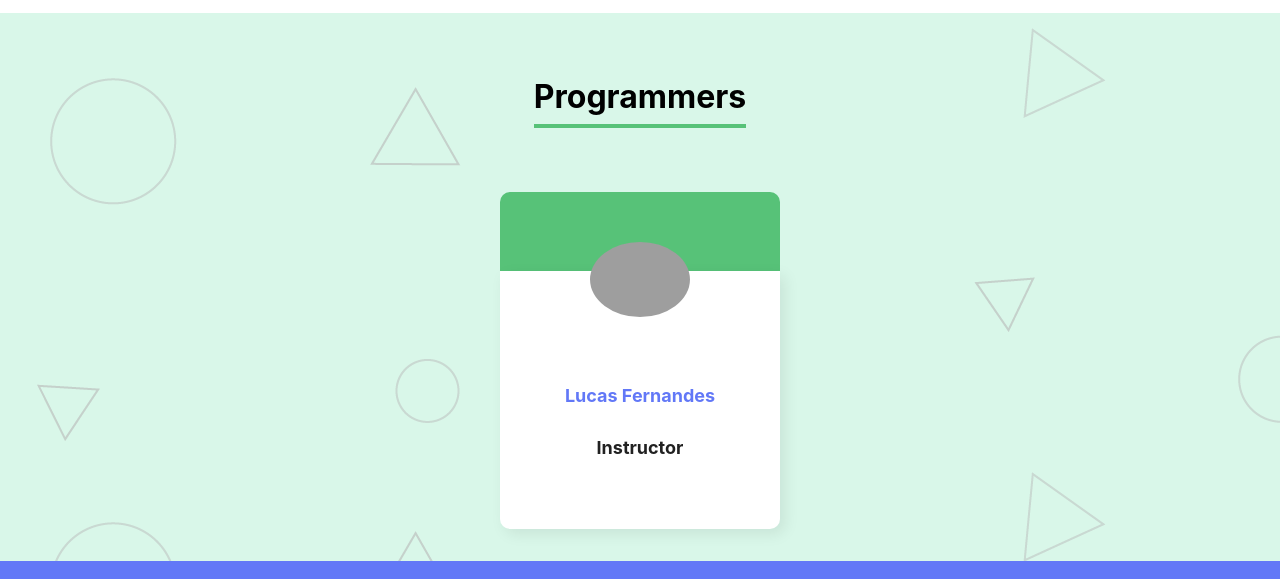
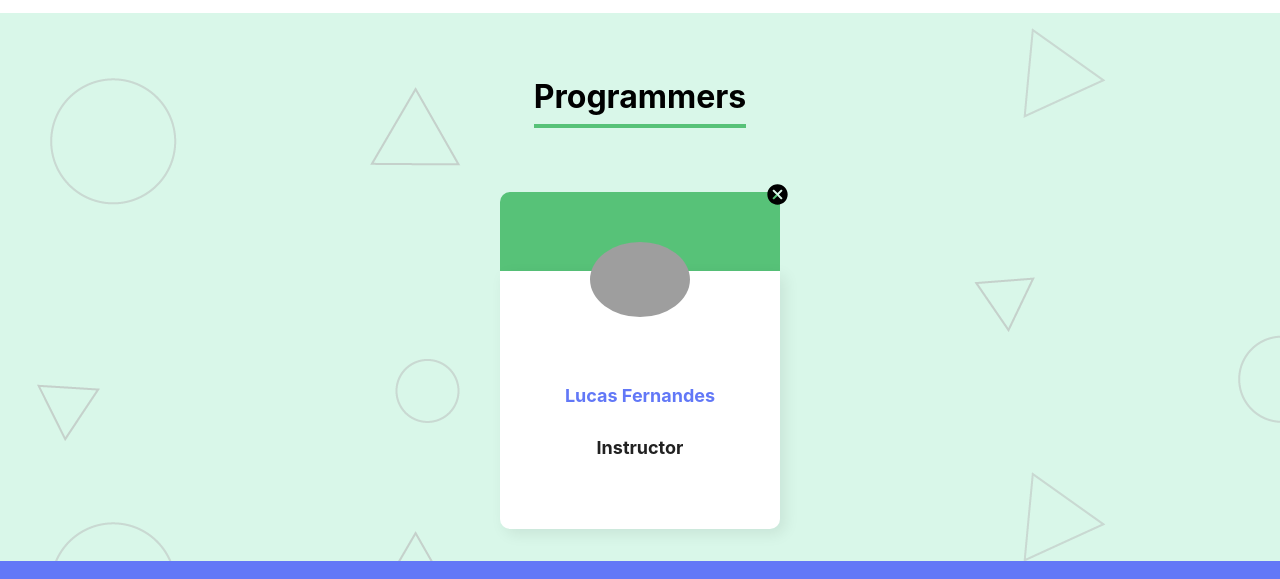
Before and after one commit to lsfernandes92/organo, a React (Create React App) app: page / in a window 1280 px wide. Shown: the part 934-1513 px from the top of the page. Built offline with nearby package versions, Linux system fonts and the light colour scheme; grey boxes are pictures that could not be loaded.

Commit message:
Add delete icon for user cards

```diff
--- a/package.json
+++ b/package.json
@@ -8,6 +8,7 @@
     "@testing-library/user-event": "^13.5.0",
     "react": "^18.3.1",
     "react-dom": "^18.3.1",
+    "react-icons": "^5.3.0",
     "react-scripts": "5.0.1",
     "web-vitals": "^2.1.4"
   },
--- a/src/components/Team/index.js
+++ b/src/components/Team/index.js
@@ -4,21 +4,29 @@ import "./Team.css"
 export const Team = (props) => {
   const primaryColor = props.primaryColor;
   const secondaryColor = props.secondaryColor;
+  const bgImage = "url(/images/bg.png)";
+
+  const handlerOnDelete = () => {
+    console.log("deleting usercard...");
+  }
 
   return(
     (props.users.length > 0) &&
-    <section className="team" style={{"--team-bg-color": secondaryColor, "backgroundImage": "url(/images/bg.png)" }}>
+    <section className="team" style={{"--team-bg-color": secondaryColor, "backgroundImage": bgImage }}>
       <h3 style={{"--team-border-color": primaryColor}}>{props.name}</h3>
       <div className="users">
-        {props.users.map(user =>
+        {props.users.map(user => {
+          return(
             <UserCard
               key={user.name}
               bgColor={primaryColor}
               image={user.image}
               name={user.name}
               role={user.role}
+              onDelete={handlerOnDelete}
             />
-        )}
+          )
+        })}
       </div>
     </section>
   );
--- a/src/components/UserCard/UserCard.css
+++ b/src/components/UserCard/UserCard.css
@@ -1,5 +1,6 @@
 .person {
   width: 280px;
+  position: relative;
 }
 
 .person .person-header {
@@ -35,3 +36,10 @@
   color: #212121;
   padding: 0 16px;
 }
+
+.delete {
+  position: absolute;
+  top: -10px;
+  right: -10px;
+  cursor: pointer;
+}
--- a/src/components/UserCard/index.js
+++ b/src/components/UserCard/index.js
@@ -1,8 +1,10 @@
 import "./UserCard.css"
+import { IoMdCloseCircle } from "react-icons/io";
 
-export const UserCard = ({ image, name, role, bgColor }) => {
+export const UserCard = ({ image, name, role, bgColor, onDelete }) => {
   return(
     <div className="person">
+      <IoMdCloseCircle size={25} className="delete" onClick={onDelete} />
       <div className="person-header" style={{ "--person-header-bg-color": bgColor }}>
         <img src={image} alt={name}></img>
       </div>
```
Also changed, not shown: 1 other file (tests, documents, lock files or other folders). Lines whose indentation alone changed are shown as unchanged.
